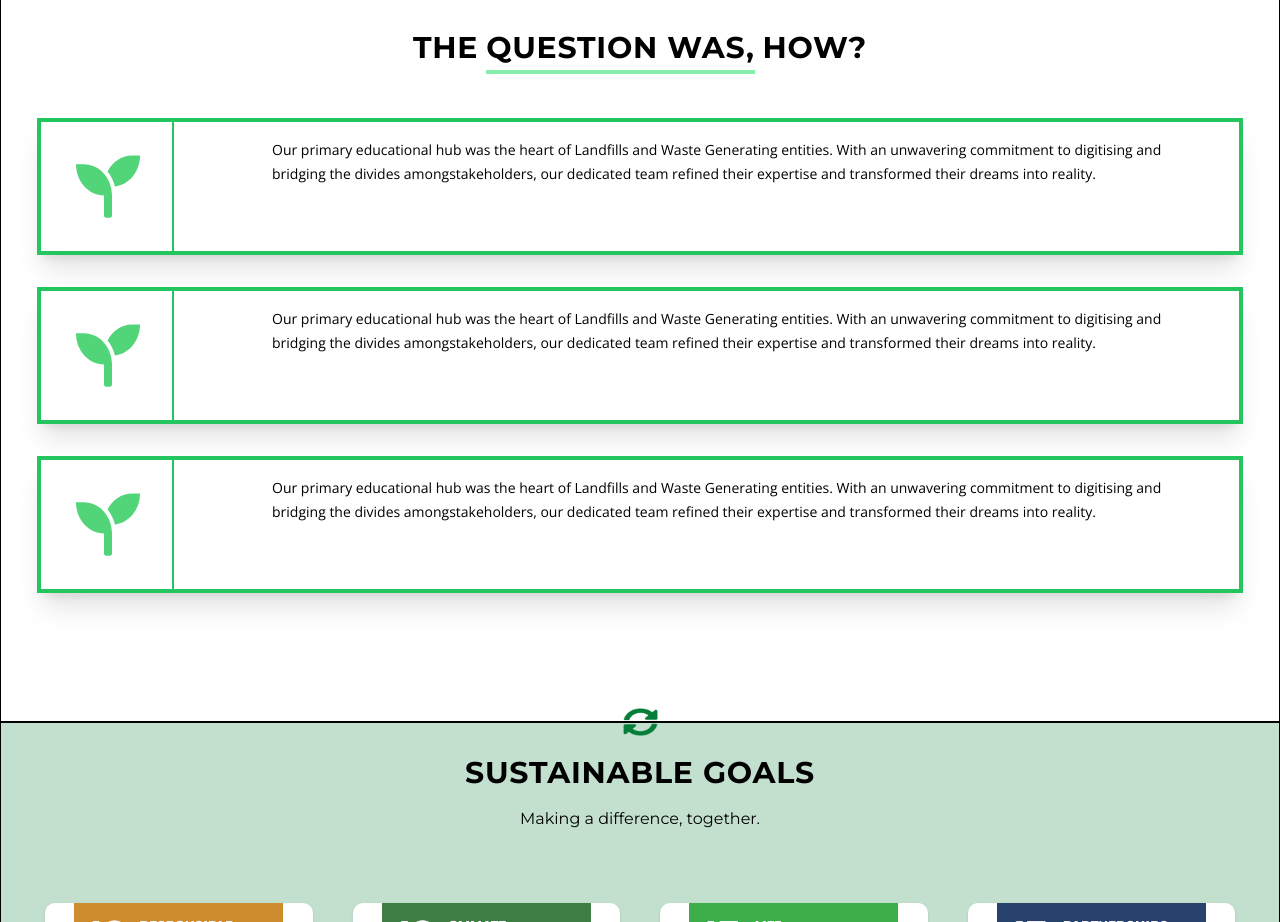
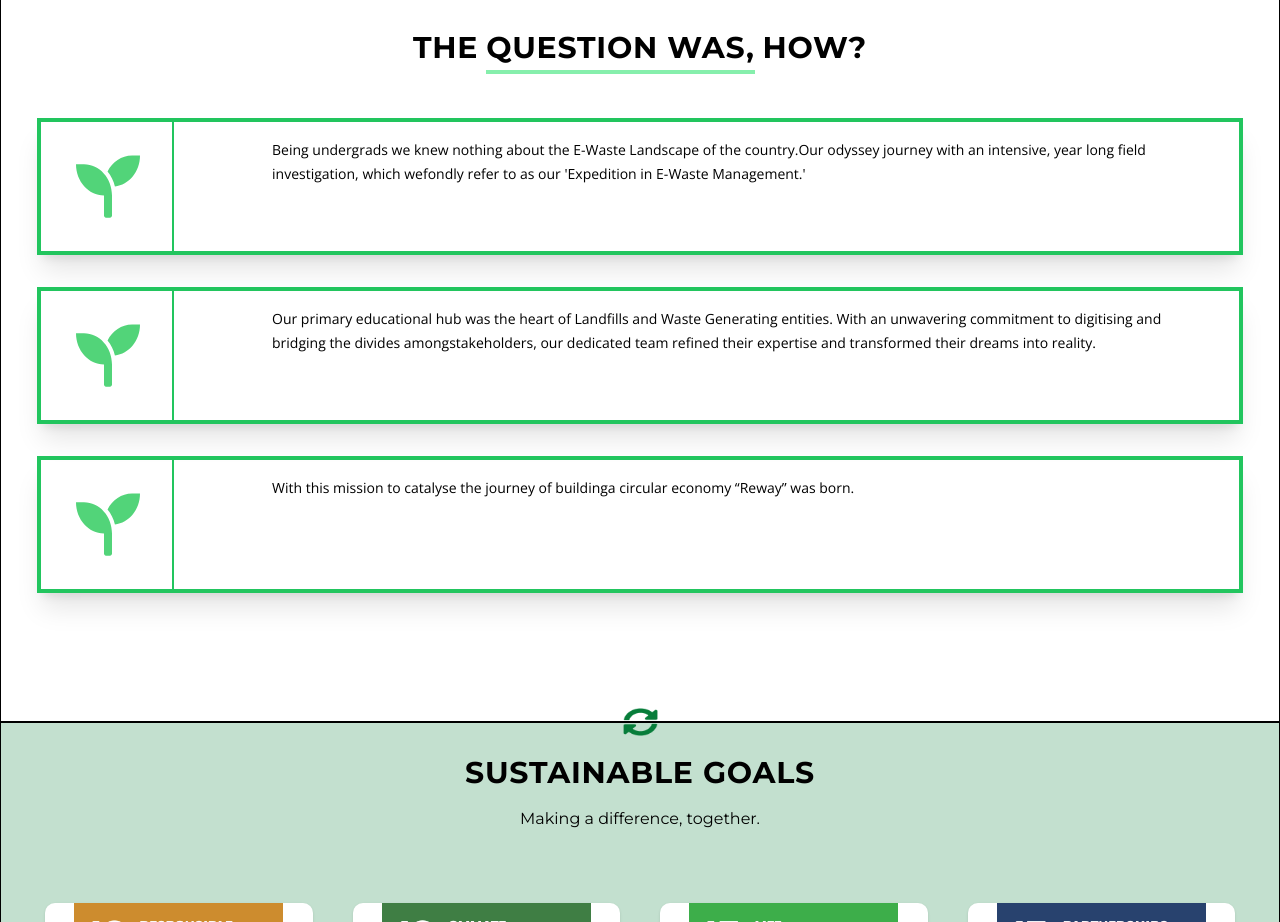
Before and after one commit to rewayy/Reway_final, a React (Vite) app: page / in a window 1280 px wide. Shown: the part 1380-2302 px from the top of the page. Built offline with nearby package versions, Linux system fonts and the light colour scheme; a web font is replaced by a local one.

Commit message:
modified

```diff
--- a/src/components/OurJourney.jsx
+++ b/src/components/OurJourney.jsx
@@ -59,8 +59,8 @@ export const OurJourney = () => {
                         </div>
                     </div>
                     <div className='w-full px-8 text-center md:text-left md:px-16 md:py-4 pb-4  text-xs md:text-sm leading-4 md:leading-6'>
-                    Our primary educational hub was the heart of Landfills and Waste Generating entities.
-                    With an unwavering commitment to digitising and bridging the divides amongstakeholders, our dedicated team refined their expertise and transformed their dreams into reality.
+                    Being undergrads we knew nothing about the E-Waste Landscape of the country.Our odyssey journey with an intensive,
+                    year long field investigation, which wefondly refer to as our 'Expedition in E-Waste Management.'
                     </div>
                 </div>
                 {/* Row-2 */}
@@ -89,8 +89,7 @@ export const OurJourney = () => {
                         </div>
                     </div>
                     <div className='w-full px-8 text-center md:text-left md:px-16 md:py-4 pb-4  text-xs md:text-sm leading-4 md:leading-6'>
-                    Our primary educational hub was the heart of Landfills and Waste Generating entities.
-                    With an unwavering commitment to digitising and bridging the divides amongstakeholders, our dedicated team refined their expertise and transformed their dreams into reality.
+                    With this mission to catalyse the journey of buildinga circular economy “Reway” was born.
                     </div>
                 </div>
 
--- a/src/pages/Timeline/timelinepage.css
+++ b/src/pages/Timeline/timelinepage.css
@@ -34,13 +34,13 @@
 .vertical-timeline.vertical-timeline--animate.vertical-timeline--two-columns::before{
   background: linear-gradient( rgb(176, 255, 156), rgb(4, 165, 90));
 
-  .vertical-timeline--two-columns .vertical-timeline-element-icon {
+  /* .vertical-timeline--two-columns .vertical-timeline-element-icon {
     width: 60px;
     height: 60px;
     left: 50%;
     top: 22%;
     margin-left: -30px;
-}
+} */
 }
 
 
```
